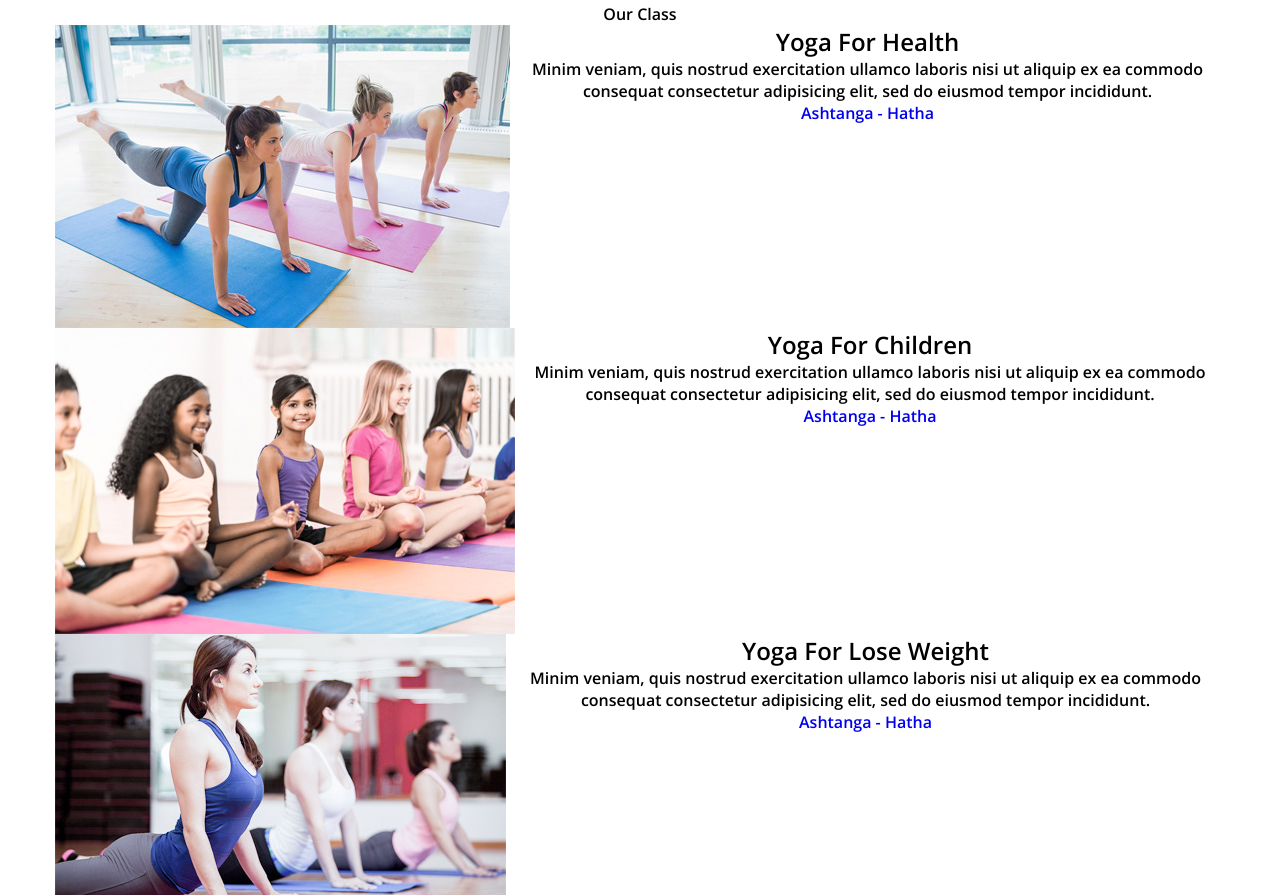
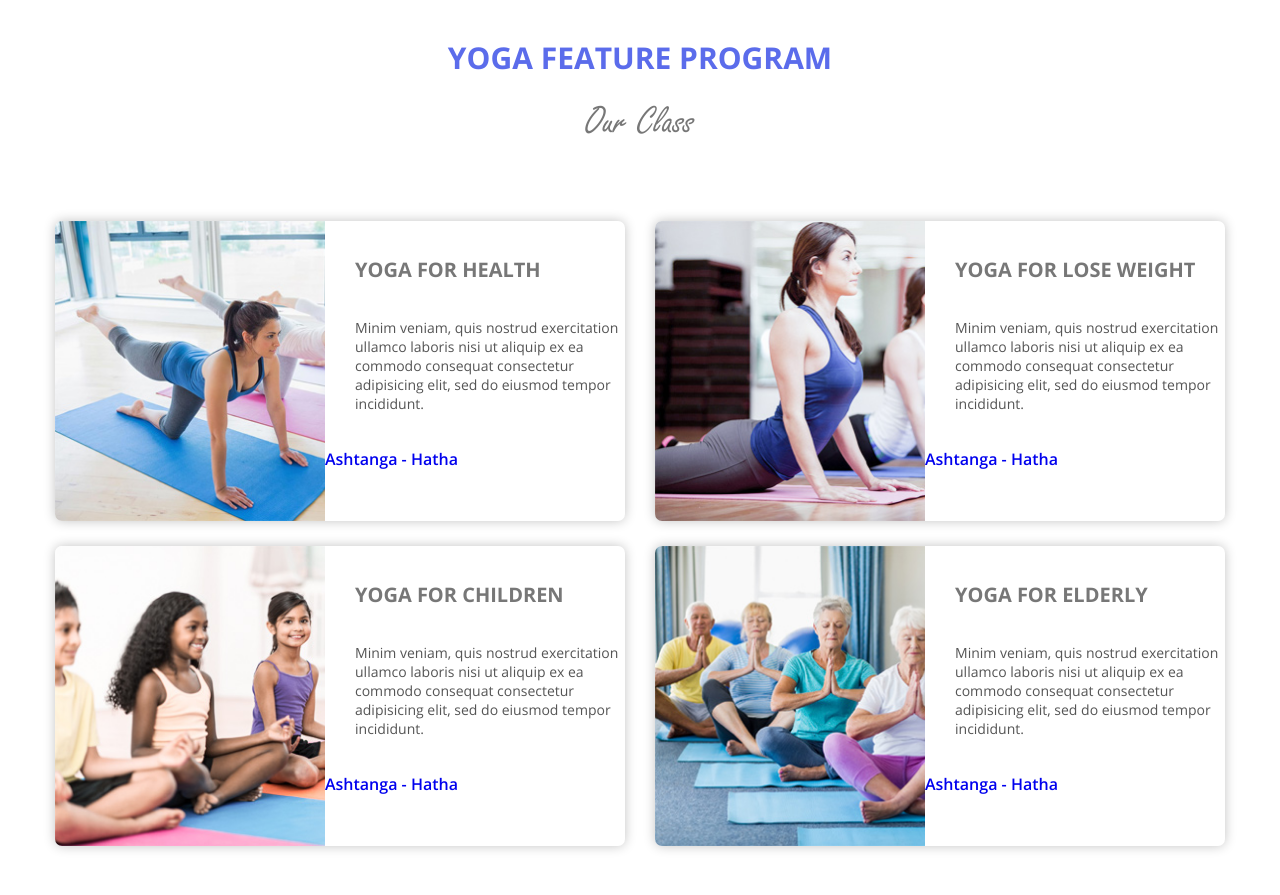
Before and after one commit to frontend-d/test, a plain HTML site: page index.html in a window 1280 px wide. Shown: the part 785-1680 px from the top of the page. After the commit the page ends 1656 px from the top, so only its background shows below. Drawn offline with nearby package versions, Linux system fonts and the light colour scheme.

Commit message:
category block

```diff
--- a/index.html
+++ b/index.html
@@ -60,29 +60,29 @@
 		</div>
 	</div>
 	<div class="midle-block">
-		<div class="wrapper">
+		<div class="wrapper ctegory-program">
 			<h1>yoga feature program</h1>
 			<p>Our Class</p>
 			<div class="category-block">
-				<img src="img/yoga1.jpg" alt="yoga">
+				<div class="yoga-pikch1"></div>
 				<h2>Yoga For Health</h2>
 				<p>Minim veniam, quis nostrud exercitation ullamco laboris nisi ut aliquip ex ea commodo consequat consectetur adipisicing elit, sed do eiusmod tempor incididunt.</p>
 				<a href="#">Ashtanga - Hatha</a>
 			</div>
 			<div class="category-block">
-				<img src="img/yoga2.jpg" alt="yoga">
+				<div class="yoga-pikch3"></div>
+				<h2>Yoga For Lose Weight</h2>
+				<p>Minim veniam, quis nostrud exercitation ullamco laboris nisi ut aliquip ex ea commodo consequat consectetur adipisicing elit, sed do eiusmod tempor incididunt.</p>
+				<a href="#">Ashtanga - Hatha</a>
+			</div>
+			<div class="category-block">
+				<div class="yoga-pikch2"></div>
 				<h2>Yoga For Children</h2>
 				<p>Minim veniam, quis nostrud exercitation ullamco laboris nisi ut aliquip ex ea commodo consequat consectetur adipisicing elit, sed do eiusmod tempor incididunt.</p>
 				<a href="#">Ashtanga - Hatha</a>
 			</div>
 			<div class="category-block">
-				<img src="img/yoga3.jpg" alt="yoga">
-				<h2>Yoga For Lose Weight</h2>
-				<p>Minim veniam, quis nostrud exercitation ullamco laboris nisi ut aliquip ex ea commodo consequat consectetur adipisicing elit, sed do eiusmod tempor incididunt.</p>
-				<a href="#">Ashtanga - Hatha</a>
-			</div>
-			<div class="category-block">
-				<img src="img/yoga4.jpg" alt="yoga">
+				<div class="yoga-pikch4"></div>
 				<h2>Yoga For Elderly</h2>
 				<p>Minim veniam, quis nostrud exercitation ullamco laboris nisi ut aliquip ex ea commodo consequat consectetur adipisicing elit, sed do eiusmod tempor incididunt.</p>
 				<a href="#">Ashtanga - Hatha</a>
--- a/less/main.less
+++ b/less/main.less
@@ -32,6 +32,9 @@ a{
 	text-decoration: none;
 }
 p{
+	margin: 0;
+}
+h1{
 	margin: 0;
 }
 h2{
@@ -141,9 +144,82 @@ input::-moz-placeholder {
 	color: #fff;
 	font-size: 40px;
 }
+.ctegory-program{
+	padding-top: 120px;
+}
+.ctegory-program>h1{
+	font-family: open-sans-bold;
+	font-size: 30px;
+	color: #5b6ceb;
+	text-transform: uppercase;
+	margin-bottom: 20px;
+}
+.ctegory-program>p{
+	font-family: freestyle-script;
+	font-size: 40.99px;
+	color: #777;
+	margin-bottom: 75px;
+}
 .category-block{
 	display: inline-block;
+	float: left;
+	height: 300px;
+	width: 570px;
+	margin: 0 30px 25px 0;
+	border-radius: 7px;
+	box-shadow: 0 0 12px #c3c3c3;
+	text-align: left;
 }
-.category-block img{
+.category-block:nth-child(2n){
+	margin-right: 0;
+}
+.category-block h2{
+	font-family: open-sans-bold;
+	font-size: 20px;
+	text-transform: uppercase;
+	color: #777;
+	margin: 35px 0 35px 300px;
+}
+.category-block p{
+	font-family: open-sans;
+	font-size: 14px;
+	color: #555;
+	margin: 0 0 35px 300px;
+}
+
+.yoga-pikch1{
+	background: url(../img/yoga1.jpg) no-repeat 0 0;
+	background-size: cover;
+	display: inline-block;
 	float: left;
+	height: 300px;
+	width: 270px;
+	border-radius: 7px 0 0 7px;
 }
+.yoga-pikch2{
+	background: url(../img/yoga2.jpg) no-repeat 0 0;
+	background-size: cover;
+	display: inline-block;
+	float: left;
+	height: 300px;
+	width: 270px;
+	border-radius: 7px 0 0 7px;
+}
+.yoga-pikch3{
+	background: url(../img/yoga3.jpg) no-repeat 0 0;
+	background-size: cover;
+	display: inline-block;
+	float: left;
+	height: 300px;
+	width: 270px;
+	border-radius: 7px 0 0 7px;
+}
+.yoga-pikch4{
+	background: url(../img/yoga4.jpg) no-repeat 0 0;
+	background-size: cover;
+	display: inline-block;
+	float: left;
+	height: 300px;
+	width: 270px;
+	border-radius: 7px 0 0 7px;
+}
```
Also changed, not shown: css/main.css.
